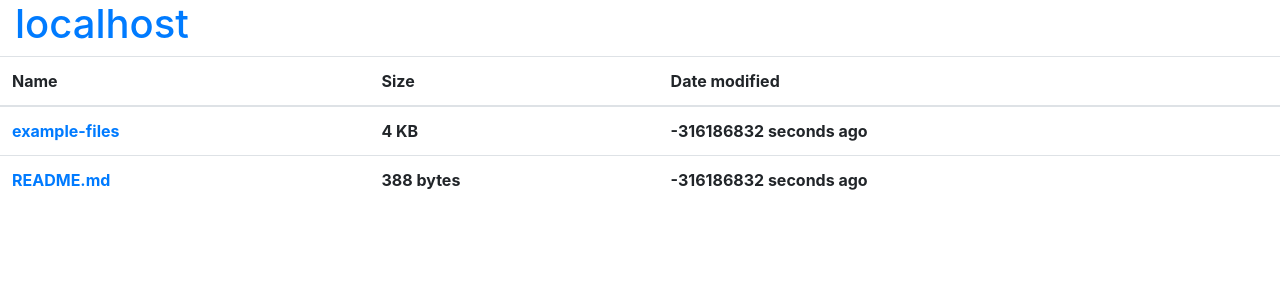
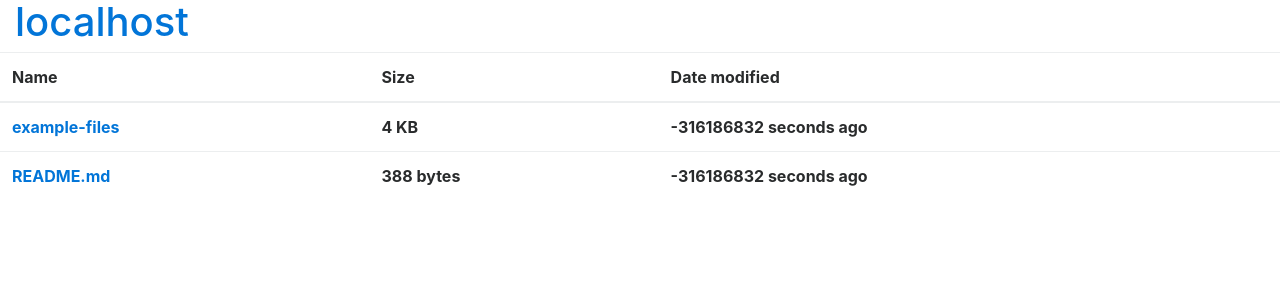
Before and after one commit to citrusui/twbs-listr, a PHP site: page / in a window 1280 px wide. Shown: the top 300 px of the page. Run offline with PHP 8.4, Linux system fonts and the light colour scheme; data that the repository does not hold is empty; some libraries are stand-ins or nearby versions.

Commit message:
Update to Bootstrap v4.0.0-alpha.6

```diff
--- a/index.php
+++ b/index.php
@@ -129,8 +129,8 @@ function time_ago($timestamp, $recursive = 0) {
 <!doctype html>
 <html>
 <head>
-  <meta name="viewport" content="width=device-width,initial-scale=1">
-  <link rel="stylesheet" href="https://maxcdn.bootstrapcdn.com/bootstrap/4.0.0-alpha.5/css/bootstrap.min.css" integrity="sha384-AysaV+vQoT3kOAXZkl02PThvDr8HYKPZhNT5h/CXfBThSRXQ6jW5DO2ekP5ViFdi" crossorigin="anonymous">
+  <meta name="viewport" content="width=device-width, initial-scale=1">
+  <link rel="stylesheet" href="https://maxcdn.bootstrapcdn.com/bootstrap/4.0.0-alpha.6/css/bootstrap.min.css" integrity="sha384-rwoIResjU2yc3z8GV/NPeZWAv56rSmLldC3R/AZzGRnGxQQKnKkoFVhFQhNUwEyJ" crossorigin="anonymous">
   <style>.server-name{word-wrap:break-word;}</style>
 </head>
 <title>Index of <? $parent = '/'; ?><? foreach ($dir_name as $dir => $name): ?><? if (($name != ' ') && ($name != '') && ($name != '.')): ?><? $parent .= $name . '/'; ?><? endif; ?><? endforeach; ?><?= $parent; ?></title>
```
Also changed, not shown: README.md.
